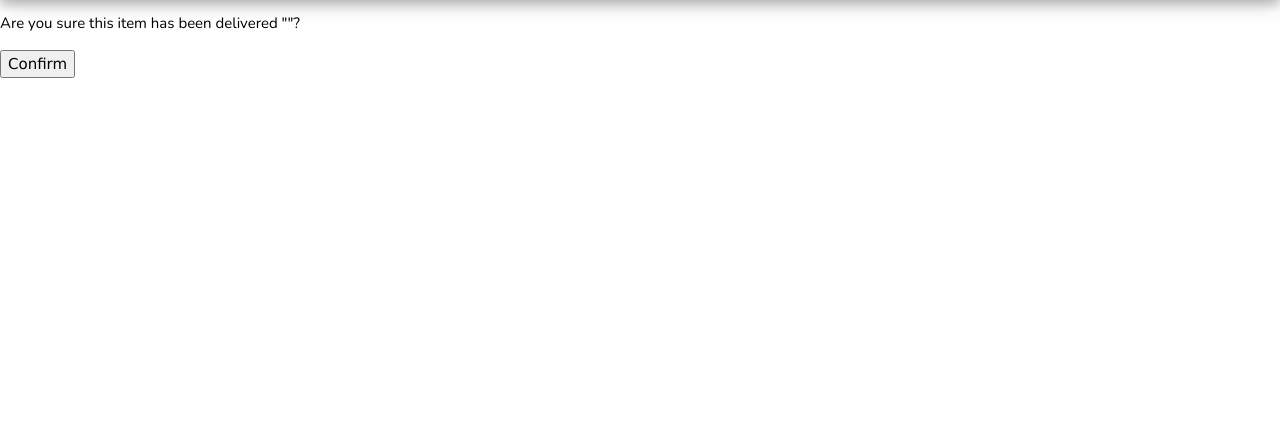
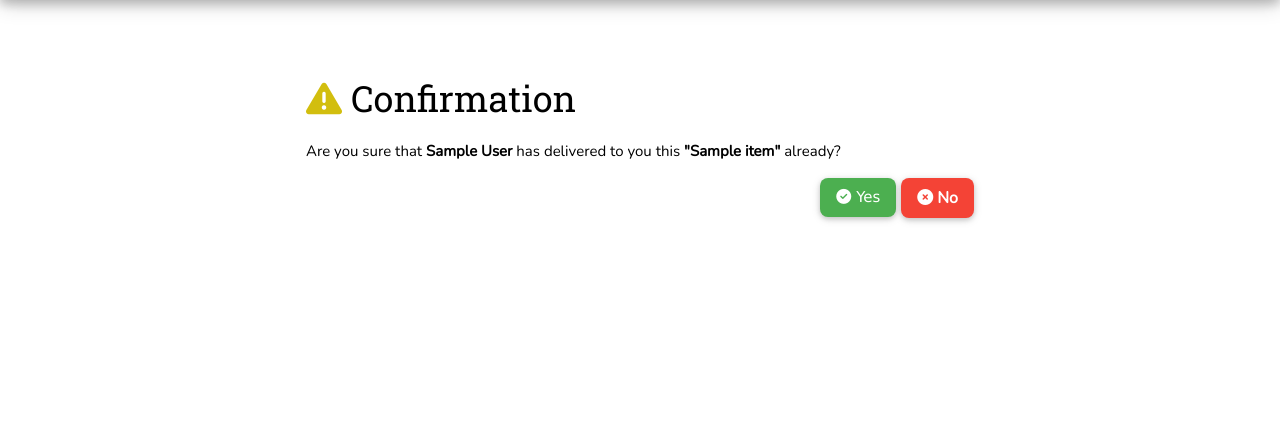
Before and after one commit to denniel-sadian/bringme, a Django app: page /items/1/delivered/ in a window 1280 px wide. Shown: the part 73-495 px from the top of the page. Run offline with Django 3.2, Linux system fonts and the light colour scheme; a user stored in the database is signed in; tables that the repository leaves empty hold one stand-in row (values such as "Sample post"); some libraries are stand-ins or nearby versions.

Commit message:
Update this template

```diff
--- a/items/templates/items/item_confirm_delivered.html
+++ b/items/templates/items/item_confirm_delivered.html
@@ -1,8 +1,20 @@
 {% extends 'base.html' %}
 
 {% block content %}
-<form method="post">{% csrf_token %}
-    <p>Are you sure this item has been delivered "{{ object.name }}"?</p>
-    <input type="submit" value="Confirm">
-</form>
+<article class="w3-container inside-art">
+    <div class="w3-content">
+        <h1><i class="fas fa-exclamation-triangle w3-text-yellow"></i> Confirmation</h1>
+        <p>Are you sure that <b>{{ item.closed_by.name }}</b> has delivered to you this <b>"{{ item.name }}"</b>
+            already?</b>
+        </p>
+        <form method="post" class="w3-right-align">
+            {% csrf_token %}
+            <button type="submit" class="w3-button w3-card w3-green w3-round-large"><i class="fas fa-check-circle"></i>
+                Yes</button>
+            <a href="{% url 'items:item-detail' pk=item.pk %}" class="w3-button w3-card w3-red w3-round-large">
+                <i class="fas fa-times-circle"></i> No
+            </a>
+        </form>
+    </div>
+</article>
 {% endblock %}
```
